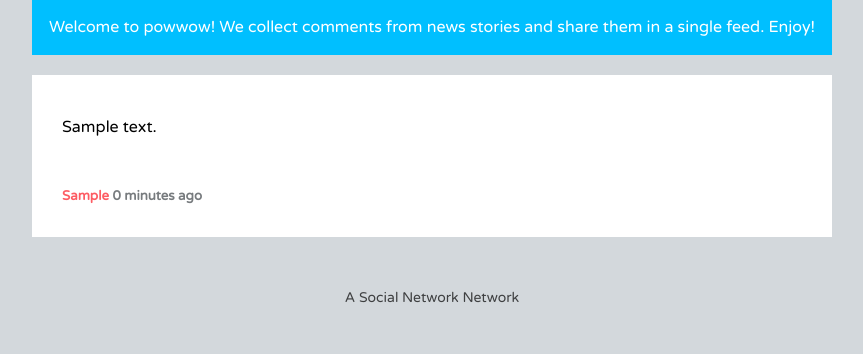
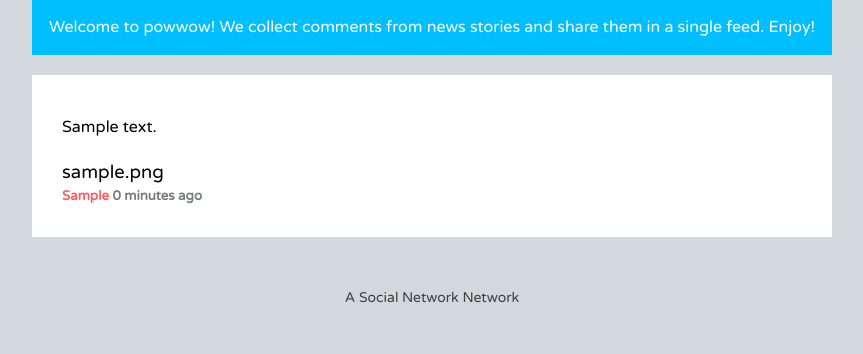
Before and after one commit to owenwillis/powwow, a Django app: page /post/1/ in a window 1280 px wide. Shown: the part 81-435 px from the top of the page, without its empty margins (208-1071 px from the left). Run offline with Django 3.2, Linux system fonts and the light colour scheme; tables that the repository leaves empty hold one stand-in row (values such as "Sample post"); parts of the project's set-up code (start-up, migrations or seed data) failed here and were passed over; some libraries are stand-ins or nearby versions.

Commit message:
trying link color again

```diff
--- a/powwows/static/css/powwow.css
+++ b/powwows/static/css/powwow.css
@@ -15,7 +15,7 @@ a {
   color: #fd5c63;
 }
 a:hover {
-  color: #fff;
+  color: #000;
 }
 
 /*Typography*/
@@ -42,7 +42,7 @@ h3 {
 h4 {
   margin: 0;
     line-height: 1.5em;
-    color: #fff;
+    color: #000;
 }
 h5 {
     margin: 0;
```
